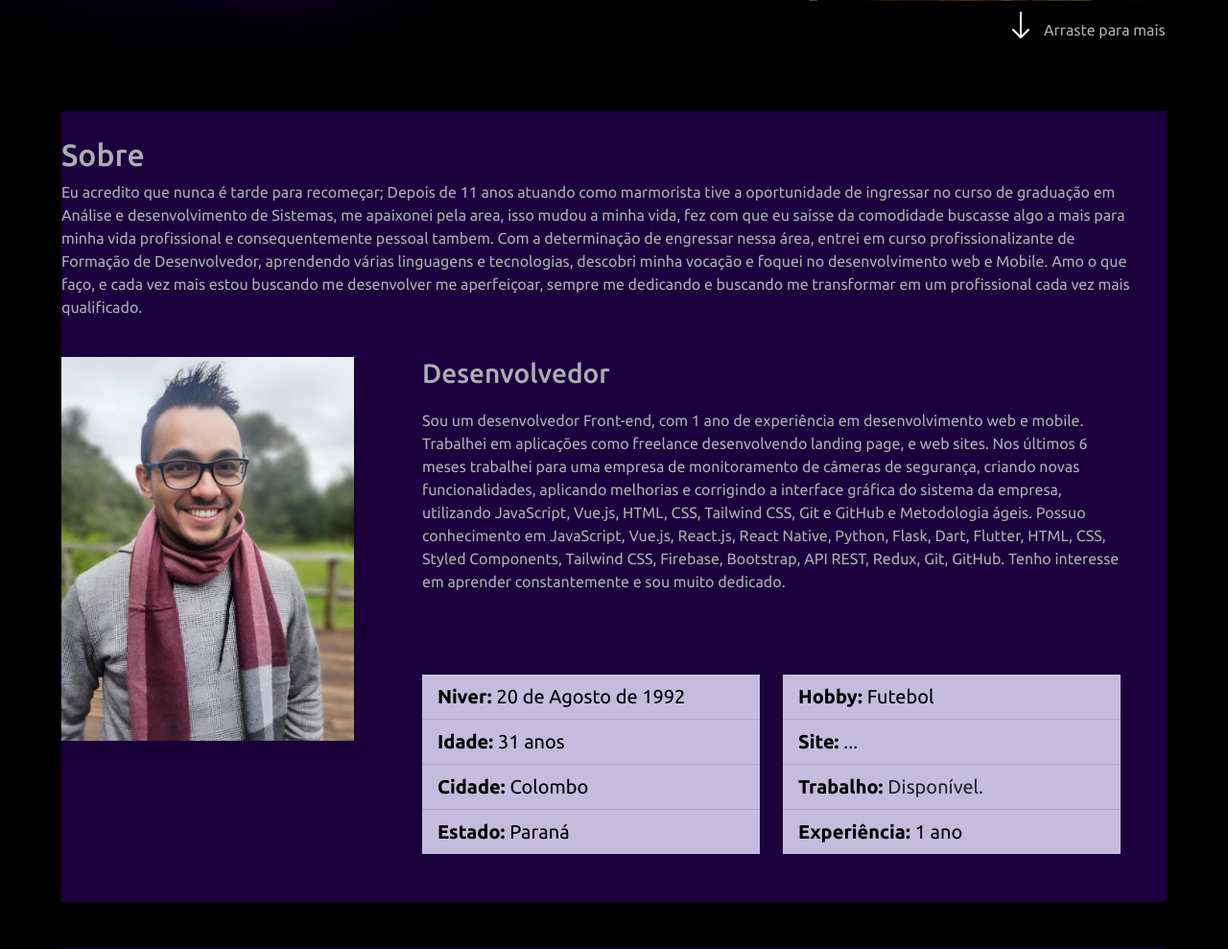
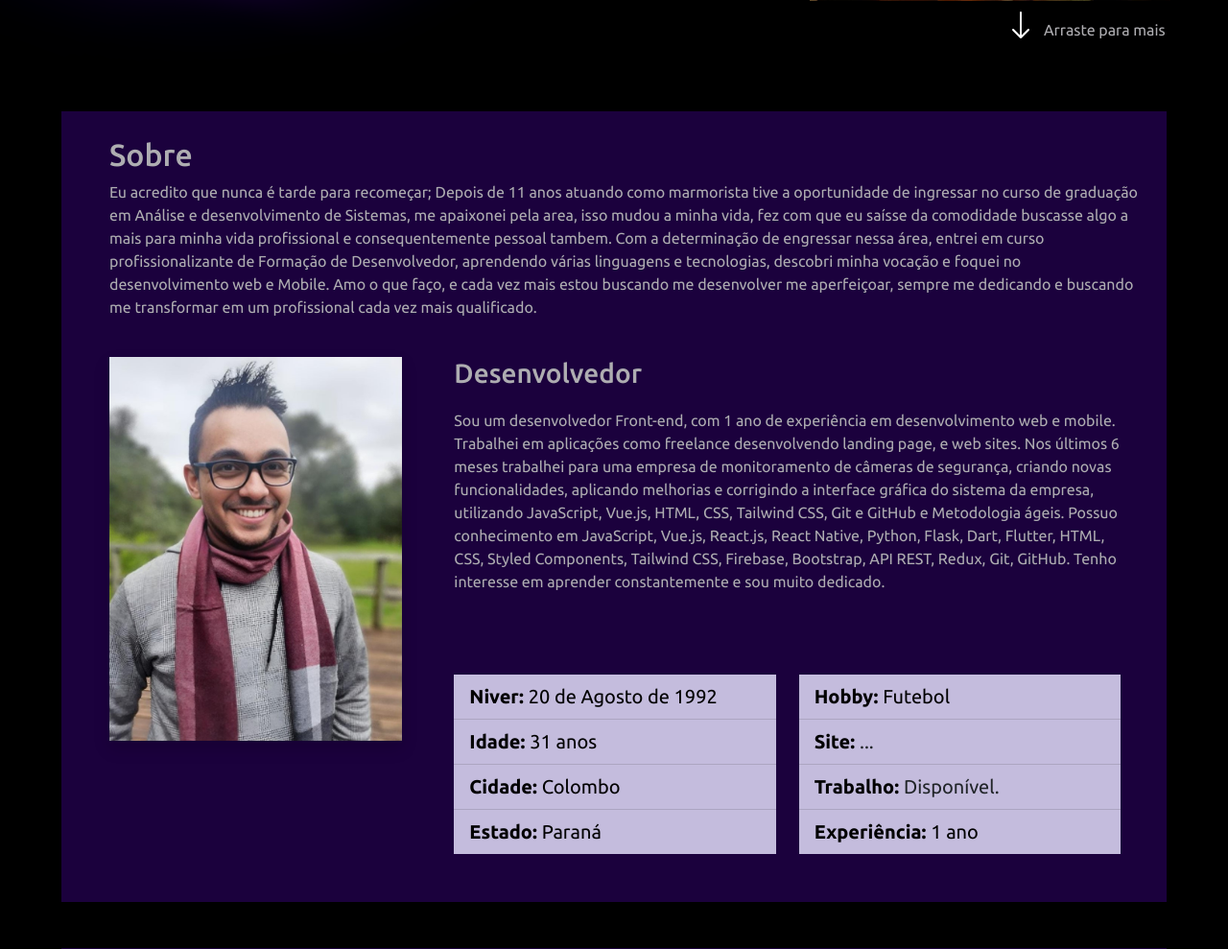
Before and after one commit to AdrianoJH/Portfolio, a Flask app: page / in a window 1280 px wide. Shown: the part 565-1554 px from the top of the page at 96% size. Run offline with Flask 2, Linux system fonts and the light colour scheme; some libraries are stand-ins or nearby versions.

Commit message:
Correções

```diff
--- a/static/style.css
+++ b/static/style.css
@@ -347,6 +347,7 @@ section#sobre {
     max-width: 90% !important;
     margin-top: 50px !important;
     padding-top: 50px;
+    padding-left: 50px;
     background-color: #1b013d;
     color: #aeadb1;
 }
```
